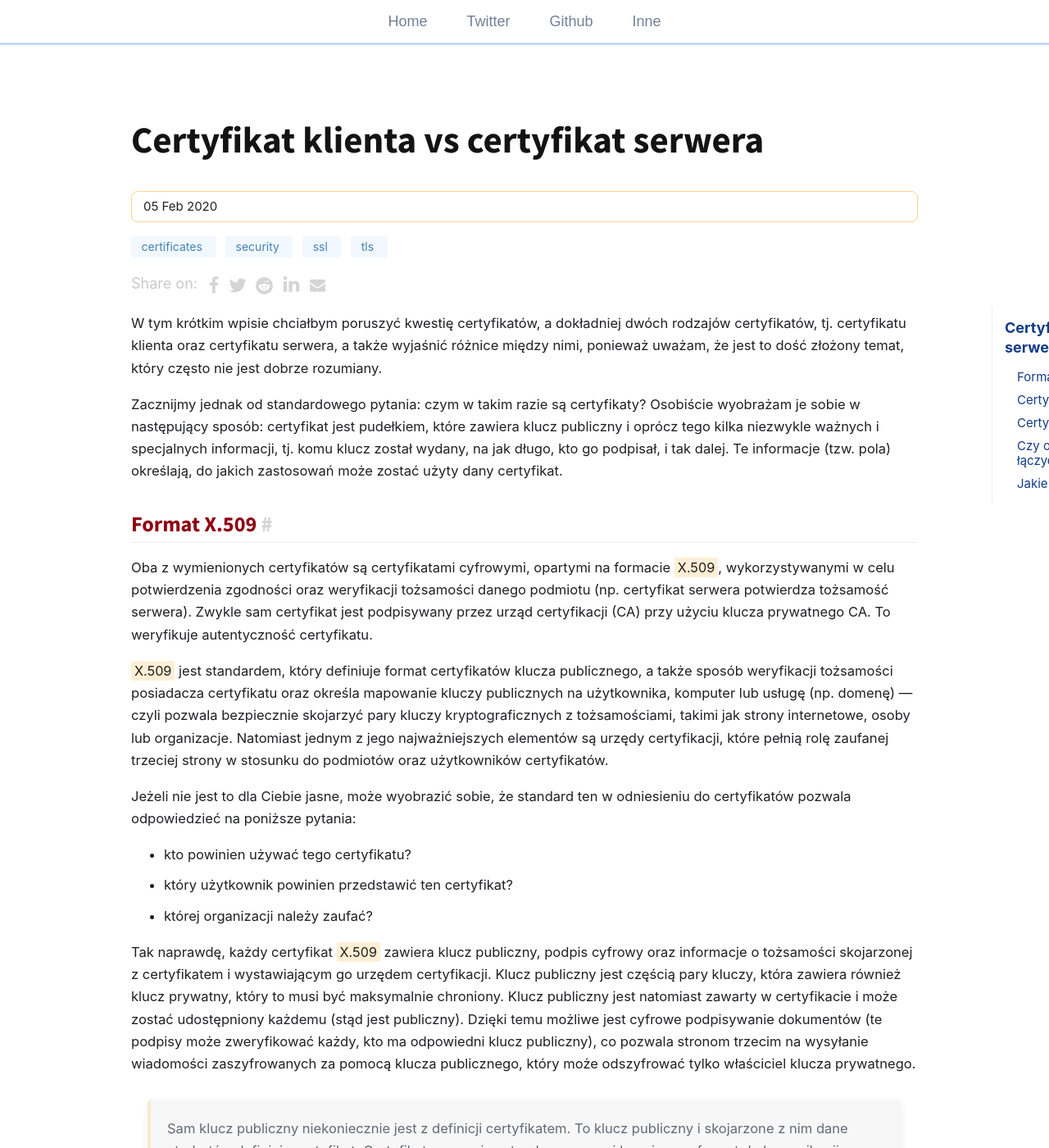
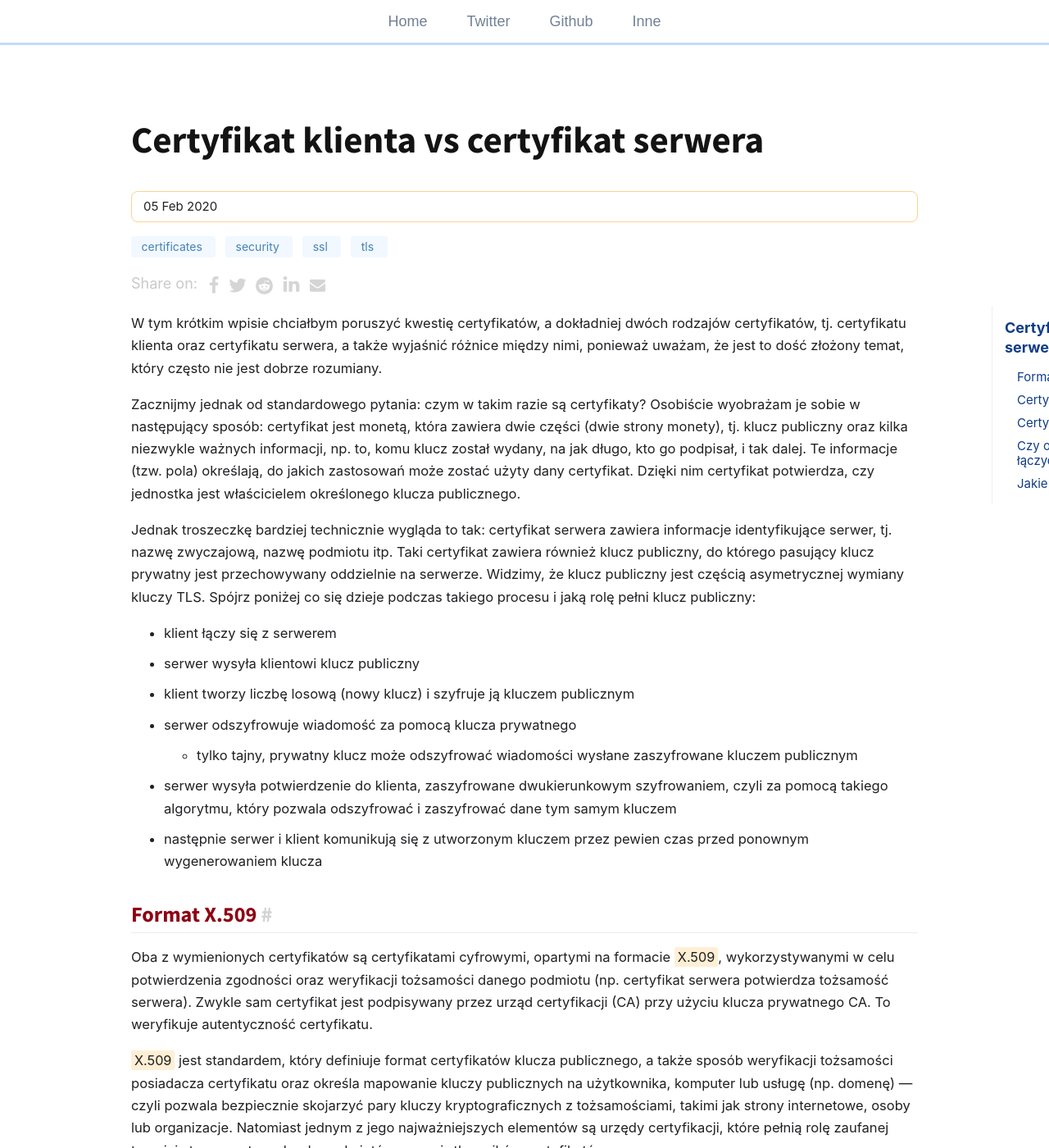
Before and after one commit to git04112019/trimstray.github.io, a Jekyll site: the page built from _posts/2020-02-05-certyfikat_klienta_vs_certyfikat_serwera.md, in a window 1280 px wide and 1400 px high. Shown: the whole window at 82% size. Built offline with Jekyll 4.4.1, drawn with Linux system fonts in a browser that asks for light colours; comment, search, counter and statistics services are not loaded.

Commit message:
uncommited changes - signed-off-by: trimstray <trimstray@gmail.com>

```diff
--- a/_posts/2020-02-05-certyfikat_klienta_vs_certyfikat_serwera.md
+++ b/_posts/2020-02-05-certyfikat_klienta_vs_certyfikat_serwera.md
@@ -12,7 +12,17 @@ toc: true
 
 W tym krótkim wpisie chciałbym poruszyć kwestię certyfikatów, a dokładniej dwóch rodzajów certyfikatów, tj. certyfikatu klienta oraz certyfikatu serwera, a także wyjaśnić różnice między nimi, ponieważ uważam, że jest to dość złożony temat, który często nie jest dobrze rozumiany.
 
-Zacznijmy jednak od standardowego pytania: czym w takim razie są certyfikaty? Osobiście wyobrażam je sobie w następujący sposób: certyfikat jest pudełkiem, które zawiera klucz publiczny i oprócz tego kilka niezwykle ważnych i specjalnych informacji, tj. komu klucz został wydany, na jak długo, kto go podpisał, i tak dalej. Te informacje (tzw. pola) określają, do jakich zastosowań może zostać użyty dany certyfikat.
+Zacznijmy jednak od standardowego pytania: czym w takim razie są certyfikaty? Osobiście wyobrażam je sobie w następujący sposób: certyfikat jest monetą, która zawiera dwie części (dwie strony monety), tj. klucz publiczny oraz kilka niezwykle ważnych informacji, np. to, komu klucz został wydany, na jak długo, kto go podpisał, i tak dalej. Te informacje (tzw. pola) określają, do jakich zastosowań może zostać użyty dany certyfikat. Dzięki nim certyfikat potwierdza, czy jednostka jest właścicielem określonego klucza publicznego.
+
+Jednak troszeczkę bardziej technicznie wygląda to tak: certyfikat serwera zawiera informacje identyfikujące serwer, tj. nazwę zwyczajową, nazwę podmiotu itp. Taki certyfikat zawiera również klucz publiczny, do którego pasujący klucz prywatny jest przechowywany oddzielnie na serwerze. Widzimy, że klucz publiczny jest częścią asymetrycznej wymiany kluczy TLS. Spójrz poniżej co się dzieje podczas takiego procesu i jaką rolę pełni klucz publiczny:
+
+- klient łączy się z serwerem
+- serwer wysyła klientowi klucz publiczny
+- klient tworzy liczbę losową (nowy klucz) i szyfruje ją kluczem publicznym
+- serwer odszyfrowuje wiadomość za pomocą klucza prywatnego
+  - tylko tajny, prywatny klucz może odszyfrować wiadomości wysłane zaszyfrowane kluczem publicznym
+- serwer wysyła potwierdzenie do klienta, zaszyfrowane dwukierunkowym szyfrowaniem, czyli za pomocą takiego algorytmu, który pozwala odszyfrować i zaszyfrować dane tym samym kluczem
+ - następnie serwer i klient komunikują się z utworzonym kluczem przez pewien czas przed ponownym wygenerowaniem klucza
 
 ## Format X.509
 
```
